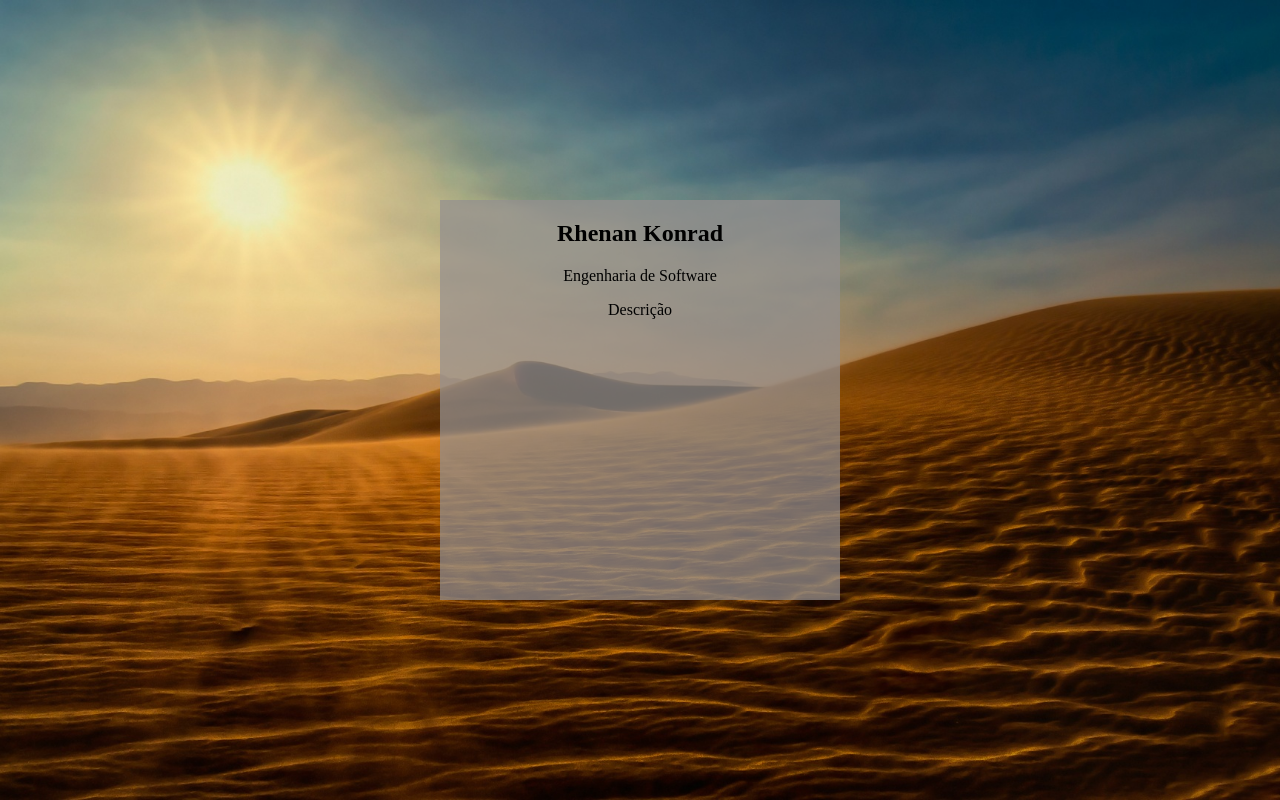
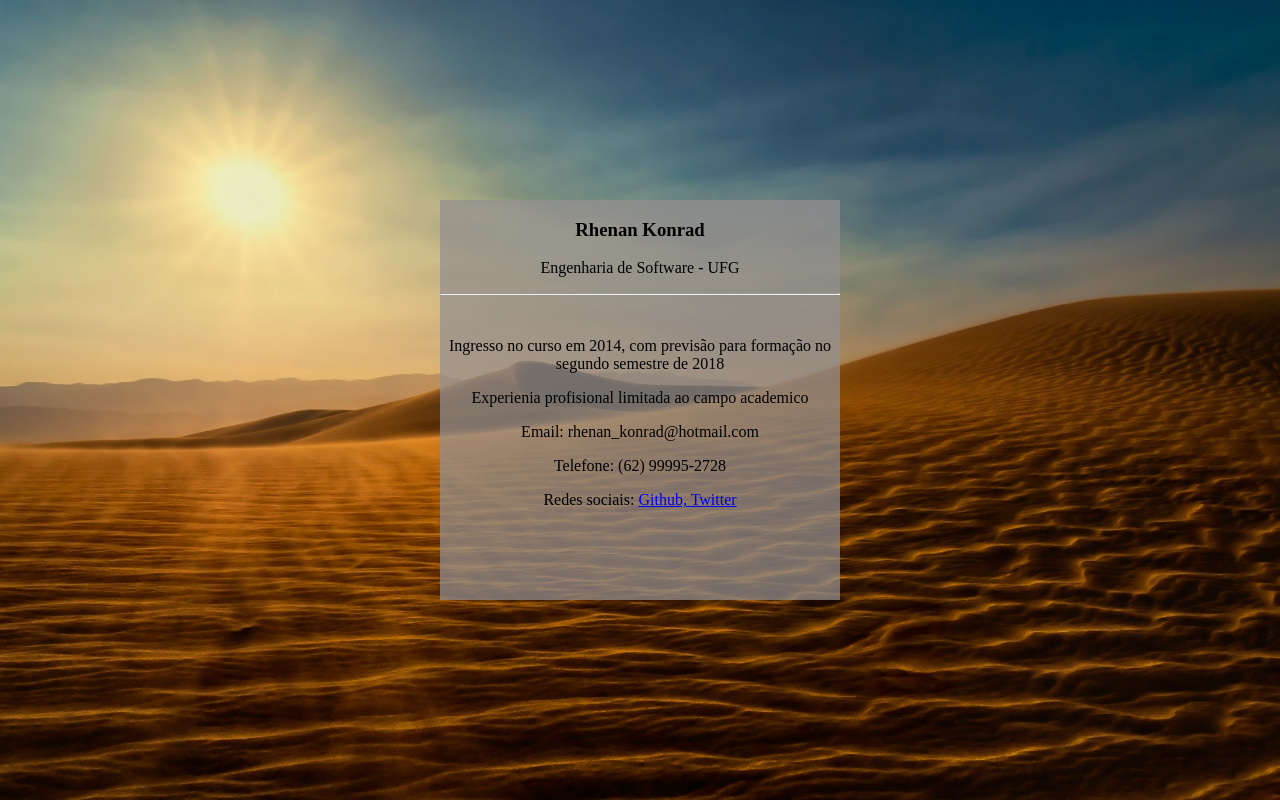
Before and after one commit to Rhenanrk/rhenanrk.github.io, a plain HTML site: page index.html in a window 1280 px wide. Drawn offline with Linux system fonts and the light colour scheme.

Commit message:
Edição

```diff
--- a/css/estilo.css
+++ b/css/estilo.css
@@ -1,4 +1,3 @@
-
 body, html {
   height: 100%;
   margin: 0;
@@ -17,16 +16,26 @@ body, html {
   justify-content: center;
   align-items: center
 }
+
 .box {
   width: 400px;
   height: 400px;
   background: rgba(148, 144, 144, 0.726);
 }
 
-h1 {
+.cabecalho {
+  margin-top: 1px;
   text-align: center;
 }
 
-p {
+.corpo {
   text-align: center;
 }
+
+
+.link {
+
+  background-color: transparent;
+  text-decoration: none;
+  text-align: center;
+}
--- a/index.html
+++ b/index.html
@@ -10,15 +10,35 @@
 <body>
 
     <div class="principal">
+
         <div class="box">
+
             <section>
-                <h1>Rhenan Konrad</h1>
+                <section class="cabecalho">
+                    <h1>Rhenan Konrad</h1>
+                    <p>Engenharia de Software - UFG</p>
+                </section>
+                <hr>
+                &ensp;
+                <section class="corpo">
+                    <p>Ingresso no curso em 2014, com previsão para formação no segundo semestre de 2018</p>
+                    <p>Experienia profisional limitada ao campo academico </p>
+                    <section class="email">
+                        <p> Email: rhenan_konrad@hotmail.com </p>
+                    </section>
+                    <p>Telefone: (62) 99995-2728</p>
+                    <section class="link">
+                        <p>Redes sociais:
+                            <a href="https://github.com/rhenanrk" target="_top">Github, </a>
+                            <a href="https://twitter.com/rhenanrk" target="_top">Twitter</a>
+                        </p>
+                    </section>
+                </section>
 
-                <p>Engenharia de Software</p>
+            </section>
 
-                <p>Descrição</p>
-            </section>
         </div>
+
     </div>
 
 </body>
```
